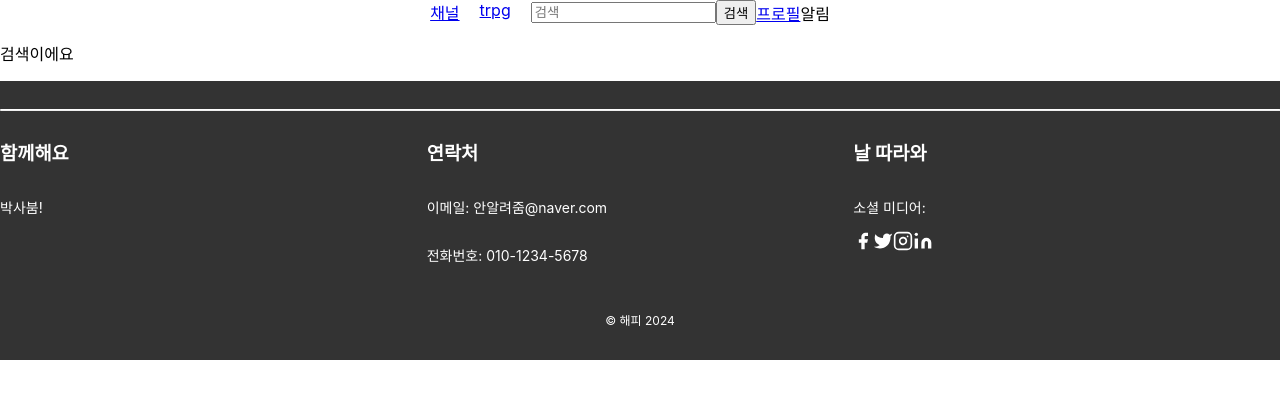
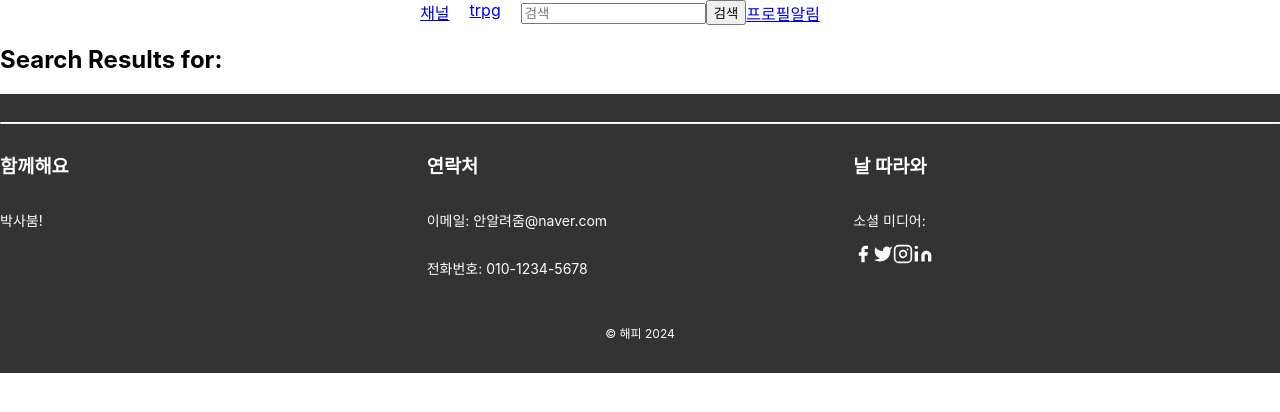
Before and after one commit to pkun2/kmh, a React (Create React App) app in the folder src/main/frontend/: page /search in a window 1280 px wide. Shown: the top 412 px of the page. Built offline with nearby package versions, Linux system fonts and the light colour scheme.

Commit message:
간단한 페이지 수정

```diff
--- a/src/main/frontend/src/pages/header.js
+++ b/src/main/frontend/src/pages/header.js
@@ -1,7 +1,18 @@
-import React from 'react';
-import { Link } from 'react-router-dom';
+import React, { useState } from 'react';
+import { Link, useNavigate } from 'react-router-dom';
 
 export default function Header() {
+  const [isLogin, setLogin] = useState(true);
+  const [searchInput, setSearchInput] = useState('');
+
+  const navigate = useNavigate();
+
+  const handleSearchSubmit = (e) => {
+    e.preventDefault();
+    // 검색어를 가지고 검색 페이지로 이동
+    navigate(`./search?q=${searchInput}`);
+  };
+
   return (
     <nav>
       <ul className="nav-list">
@@ -12,10 +23,27 @@ export default function Header() {
           <Link to="/trpg">trpg</Link>
         </li>
         <li className="search-profile-notice">
-          <input type="text" placeholder="검색" />
-          <button>검색</button>
-          <Link to="/profile">프로필</Link>
-          <span>알림</span>
+          <form onSubmit={handleSearchSubmit}>
+            <input
+              type="text"
+              placeholder="검색"
+              value={searchInput}
+              onChange={(e) => setSearchInput(e.target.value)}
+            />
+            <button type="submit">검색</button>
+          </form>
+          {isLogin ? (
+            // 로그인 상태일 경우
+            <React.Fragment>
+              <Link to="/profile">프로필</Link>
+              <Link to="/notice">알림</Link>
+            </React.Fragment>
+          ) : (
+            // 로그인 상태가 아닐 경우
+            <Link to="/login">로그인</Link>
+          )}
+          <li>
+          </li>
         </li>
       </ul>
     </nav>
--- a/src/main/frontend/src/pages/search/index.js
+++ b/src/main/frontend/src/pages/search/index.js
@@ -1,11 +1,15 @@
 import React from 'react';
+import { useLocation } from 'react-router-dom';
 
-function SearchPage() {
+const SearchPage = () => {
+  const location = useLocation();
+  const query = new URLSearchParams(location.search).get('q');
+
   return (
     <div>
-      <p>검색이에요</p>
+      <h2>Search Results for: {query}</h2>
     </div>
   );
-}
+};
 
 export default SearchPage;
```
